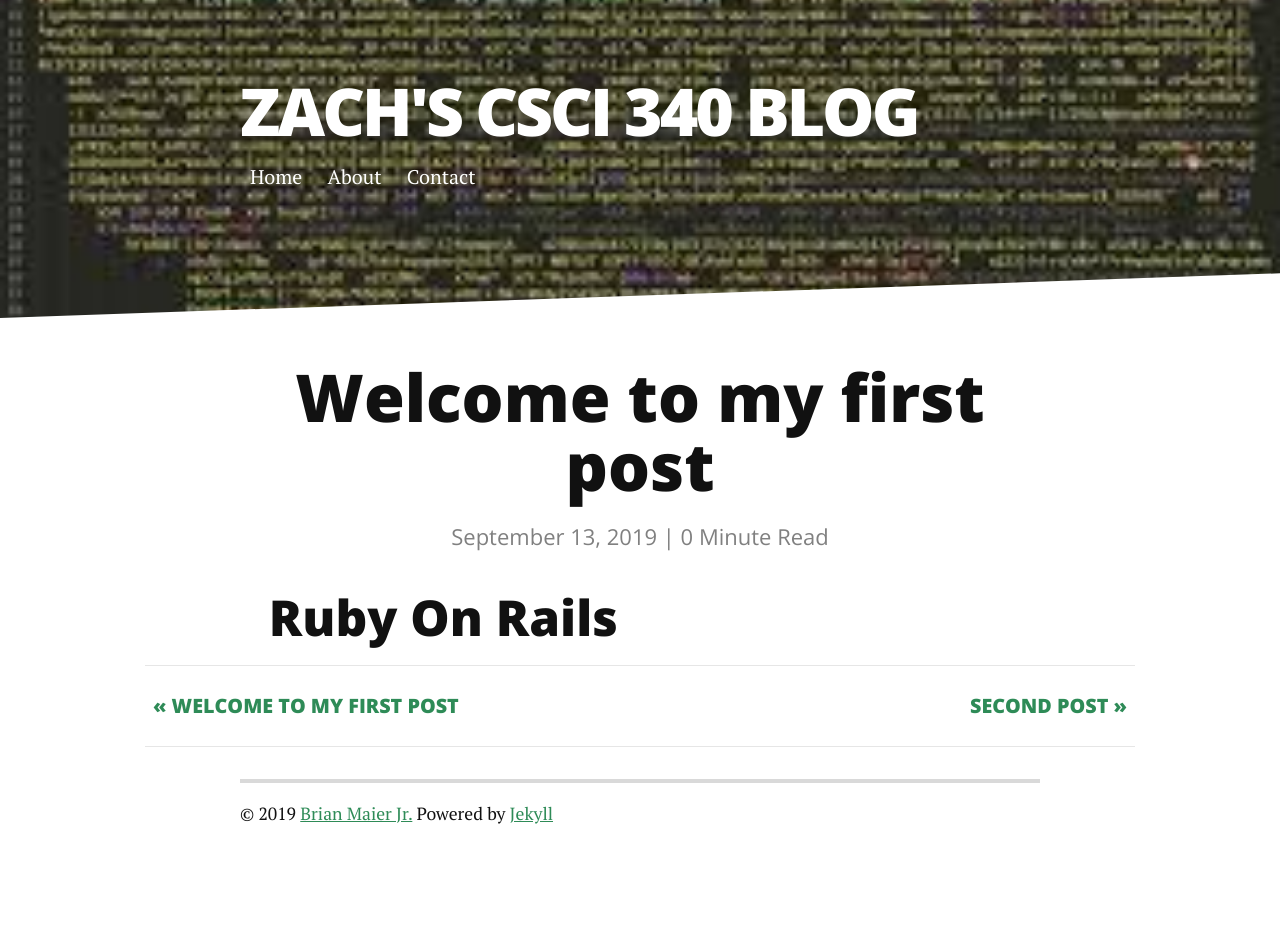
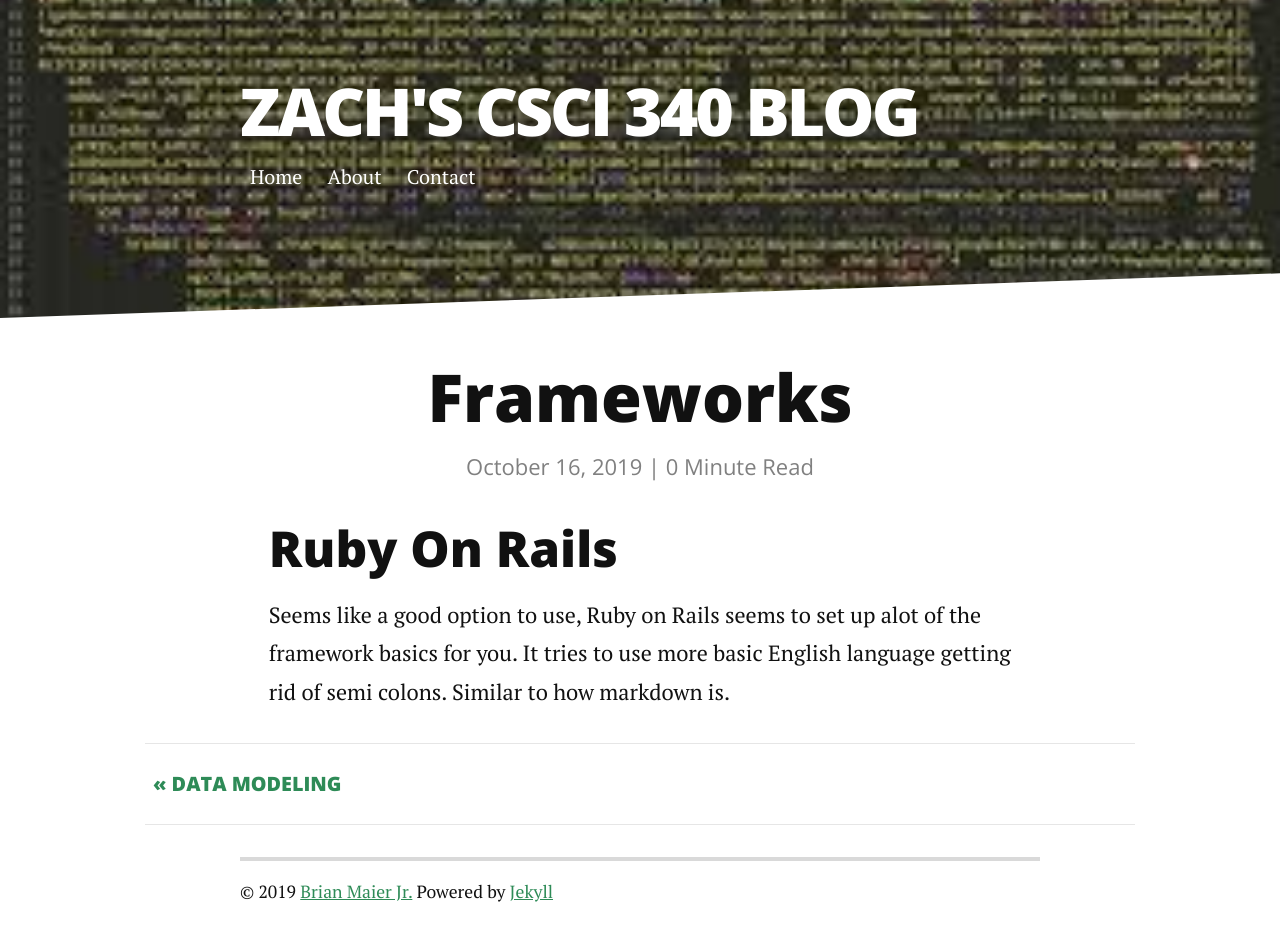
Before and after one commit to ZacharyANelson/csci340blog, a Jekyll site: the page built from _posts/2019-10-15-Framework-Post.markdown, in a window 1280 px wide. Built offline with Jekyll 4.4.1, drawn with Linux system fonts in a browser that asks for light colours; nearby versions of some CDN libraries; before the commit the page ends 900 px from its top, so only the background shows below that.

Commit message:
Rub on Rails

```diff
--- a/_posts/2019-10-15-Framework-Post.markdown
+++ b/_posts/2019-10-15-Framework-Post.markdown
@@ -1,8 +1,9 @@
 ---
 layout: post
-title:  "Welcome to my first post"
-date:   2019-09-12 20:16:47 -0500
+title:  "Frameworks"
+date:   2019-10-15 20:16:47 -0500
 categories: jekyll update
 author: Zach
 ---
 ## Ruby On Rails
+Seems like a good option to use, Ruby on Rails seems to set up alot of the framework basics for you. It tries to use more basic English language getting rid of semi colons. Similar to how markdown is.
```
